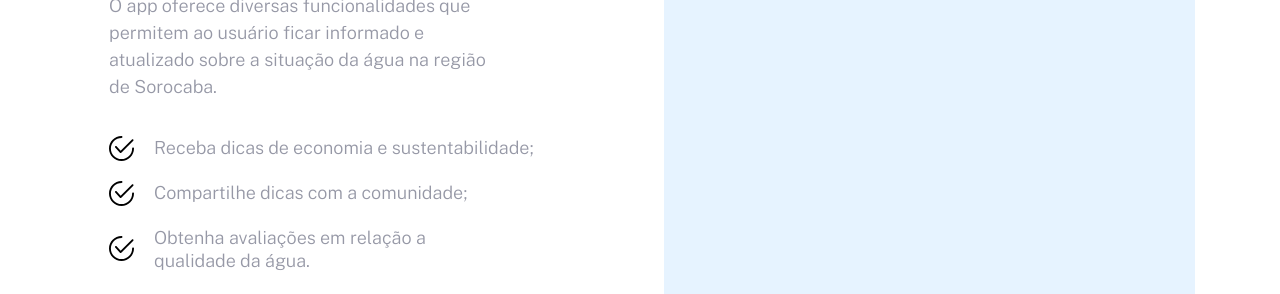
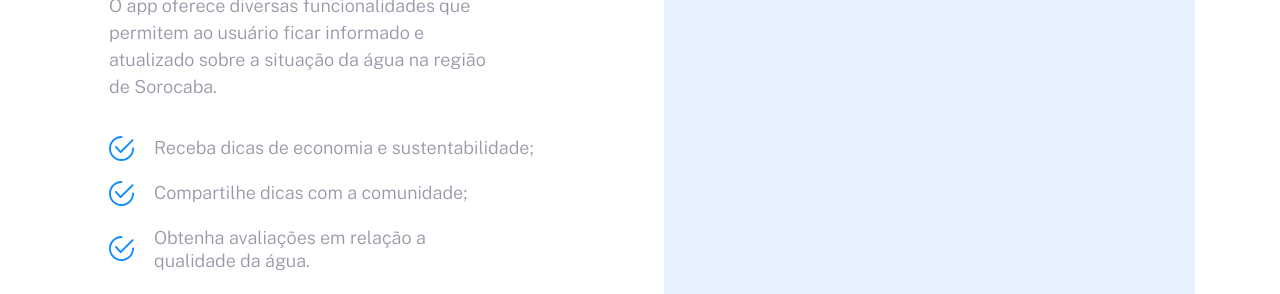
Before and after one commit to william-james-pj/agua-informa-site, a plain HTML site: page index.html in a window 1280 px wide. Shown: the part 1500-1794 px from the top of the page. Drawn offline with nearby package versions, Linux system fonts and the light colour scheme.

Commit message:
Update section information

```diff
--- a/app/scss/_information.scss
+++ b/app/scss/_information.scss
@@ -85,13 +85,12 @@
       }
     }
 
-    .iconCheck {
-      display: block;
+    img {
       width: 25px;
       height: 25px;
-      background-image: url("/src/img/checked.svg");
-      background-size: cover;
       margin-right: 20px;
+      filter: invert(38%) sepia(84%) saturate(1924%) hue-rotate(192deg)
+        brightness(100%) contrast(105%);
     }
   }
 }
--- a/index.html
+++ b/index.html
@@ -101,15 +101,15 @@
           </p>
           <div class="flex flex-column flex-ai-c container container--py">
             <div class="information__list flex flex-ai-c">
-              <div class="iconCheck"></div>
+              <img src="/src/img/icons/checked.svg" alt="">
               <p>Receba dicas de economia e sustentabilidade;</p>
             </div>
             <div class="information__list flex flex-ai-c">
-              <div class="iconCheck"></div>
+              <img src="/src/img/icons/checked.svg" alt="">
               <p>Compartilhe dicas com a comunidade;</p>
             </div>
             <div class="information__list flex flex-ai-c">
-              <div class="iconCheck"></div>
+              <img src="/src/img/icons/checked.svg" alt="">
               <p>Obtenha avaliações em relação a <br />qualidade da água.</p>
             </div>
           </div>
```
Also changed, not shown: src/CSS/style.css, src/img/icons/checked.svg (renamed from src/img/checked.svg), 1 other file.
